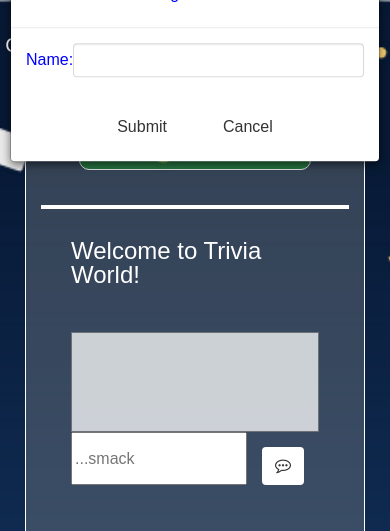
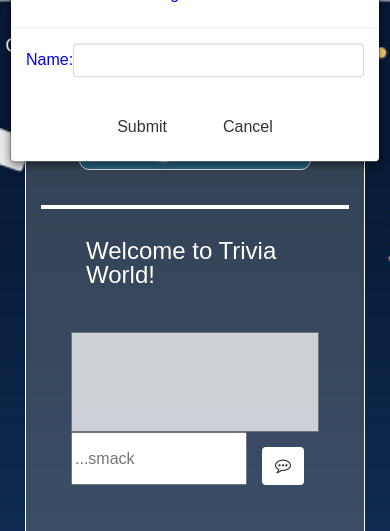
Before and after one commit to tdsteph1/GamesWorld, a PHP site: page /triviaplanet.html in a window 390 px wide. Shown: the top 531 px of the page. Run offline with PHP 8.4, Linux system fonts and the light colour scheme; some libraries are stand-ins or nearby versions.

Commit message:
trivia updated

```diff
--- a/assets/css/tp.css
+++ b/assets/css/tp.css
@@ -86,7 +86,7 @@ a {
 /************ play buttons ****************************/
 #loginBtn, #waitingIcon{
   color: white;
-  background-color: rgba(0, 255, 0, 0.3)!important;
+  background-color: rgba(0,191,255, 0.3)!important;
   border-radius: 10px;
   border: white solid 1px;
   font-weight: bold;
--- a/triviaplanet.html
+++ b/triviaplanet.html
@@ -68,12 +68,14 @@
             </div>
            <div class="d-flex justify-content-center align-middle">
               <div id="loginBtn"><i class="fa fa-sign-in" aria-hidden="true"></i> Login to begin</div>
-              <div class="waiting" id="waitingIcon"><i class='fa fa-cog fa-spin fa-fw'></i></div>
               <button class="btn btn-primary" id="newGameBtn">New Game</button>
             </div>
           <div class="container-fluid" style="border-top: 4px solid; margin-top: 30px;">
             <div class="row">
-              <div class="d-flex col-sm-6" id="messageBoard">Welcome to Trivia World!</div>
+              <div class="d-inline-flex col-sm-6">
+                <div id="messageBoard">Welcome to Trivia World!</div>
+                <div class="waiting align-self-center" id="waitingIcon"><i class='fa fa-cog fa-spin fa-fw'></i></div>
+              </div>
               <div class="d-flex col-sm-6" id="chatDiv">
                     <form id="chatForm" style="width: 100%">
                       <div id="chatBox"></div>
```
Also changed, not shown: assets/js/triviaplanet.js (+21 -16 lines). Lines whose indentation alone changed are shown as unchanged.
